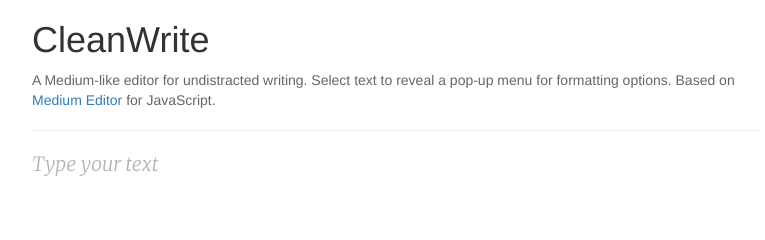
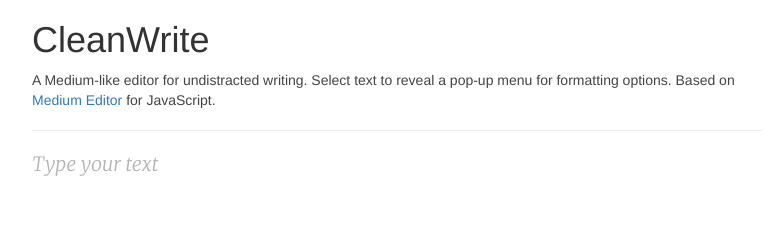
Before and after one commit to kshaffer/peasycomposer, a website: page index.html in a window 1280 px wide. Shown: the top 240 px of the page, 243-1008 px from the left. Drawn offline with nearby package versions, Linux system fonts and the light colour scheme.

Commit message:
header text

```diff
--- a/index.html
+++ b/index.html
@@ -30,7 +30,7 @@
       <div class="col-md-2"></div>
       <div class="col-md-8">
         <h1>CleanWrite</h1>
-        <p style="color: #666666">A Medium-like editor for undistracted writing. Select text to reveal a pop-up menu for formatting options. Based on <a href="https://github.com/yabwe/medium-editor" target="_blank">Medium Editor</a> for JavaScript.
+        <p style="color: #444444">A Medium-like editor for undistracted writing. Select text to reveal a pop-up menu for formatting options. Based on <a href="https://github.com/yabwe/medium-editor" target="_blank">Medium Editor</a> for JavaScript.
         <hr/>
         <div type="text" class="editable" name="content" id="content" placeholder="Type content here." style="width: 100%; min-height: 30em; outline: none; font-family: Merriweather; font-size: 1.4em;"></div>
         <button class="btn btn-primary" type="submit" onclick="download('cleanwrite.html', editor.serialize().content.value);">Save as html</button>
```
